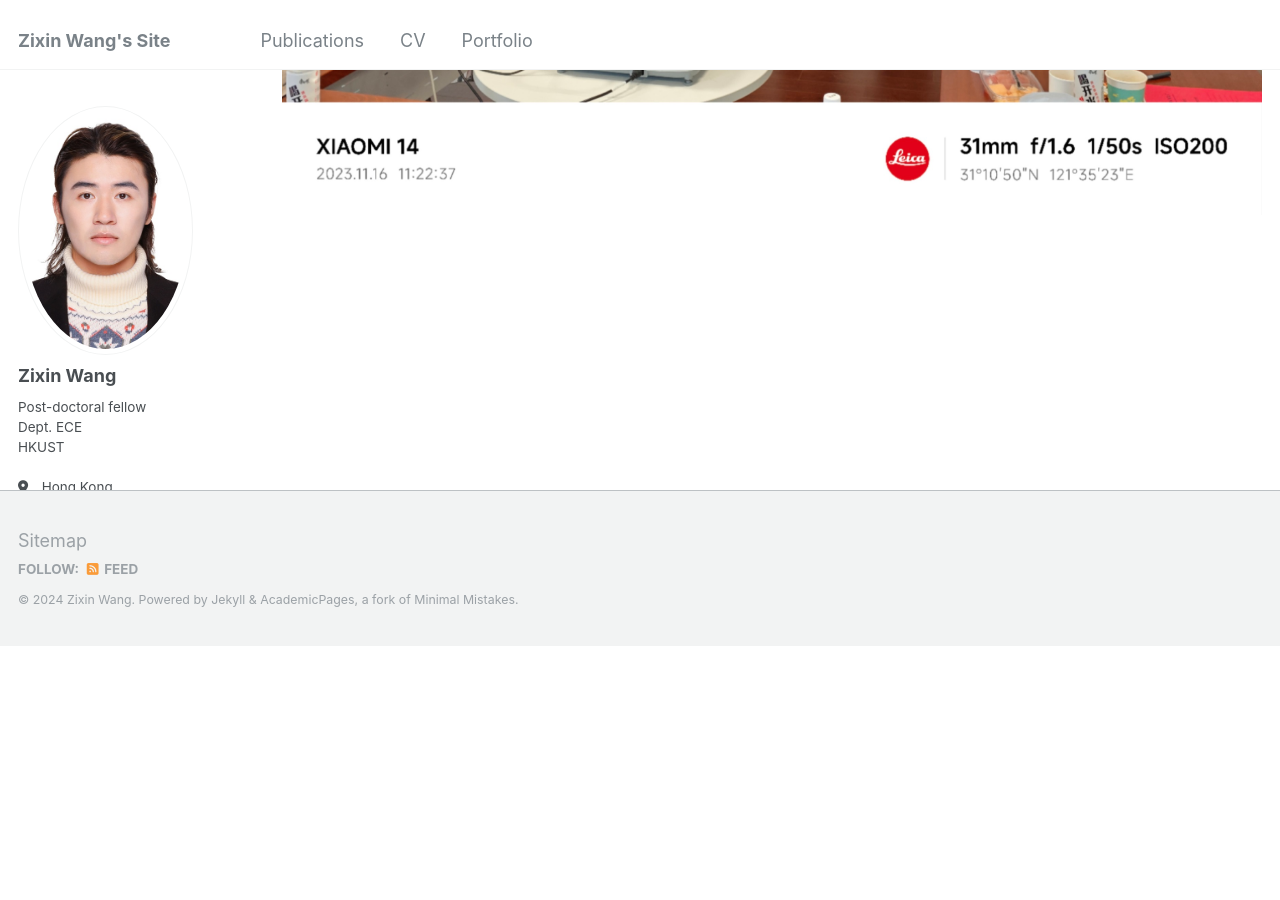
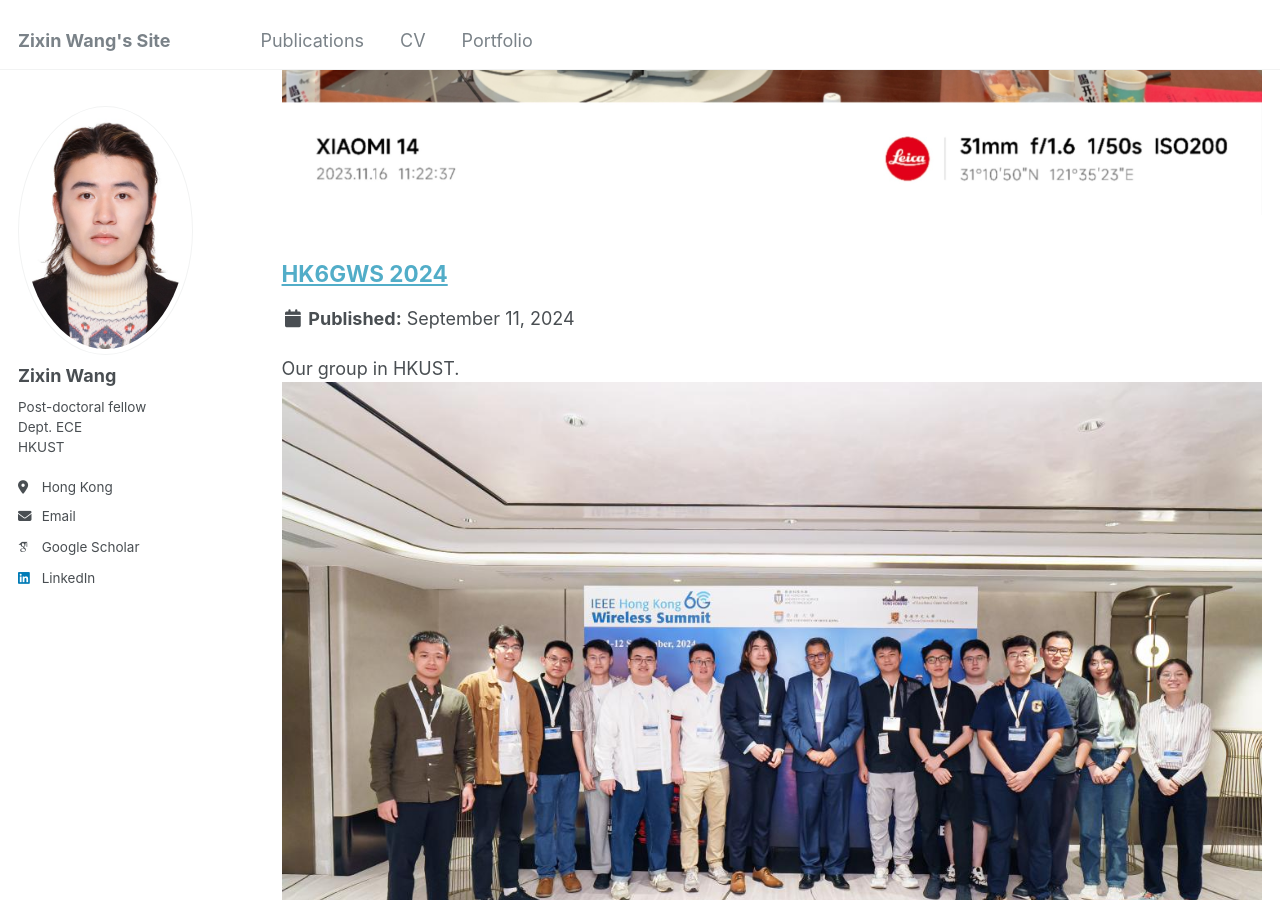
Before and after one commit to eewangzx/eewangzx.github.io, a Jekyll site: the page built from _pages/portfolio.html, in a window 1280 px wide and 900 px high, scrolled down 2251 px. Built offline with Jekyll 4.4.1, drawn with Linux system fonts in a browser that asks for light colours; some web fonts are replaced; before the commit the page ends 2896 px from its top, so only the background shows below that.

Commit message:
add HK6GWS

```diff
--- a/_config.yml
+++ b/_config.yml
@@ -32,7 +32,7 @@ author:
 
   # Academic websites
   # arxiv            : # URL - Update with the correct link to your profile
-  googlescholar    : "https://scholar.google.com/citations?user=hgyz-1MAAAAJ&hl=zh-TW"
+  googlescholar    : "https://scholar.google.com/citations?user=hgyz-1MAAAAJ&hl=zh-CN"
   # impactstory      : # URL
   # orcid            : "http://orcid.org/yourorcidurl"
   # semantic         : # URL
--- /dev/null
+++ b/_portfolio/portfolio-20240911.md
@@ -0,0 +1,6 @@
+---
+title: "HK6GWS 2024"
+excerpt: "Our group in HKUST. <br/><img src='/images/HK6gWS.jpg'>"
+collection: portfolio
+date: 2024-09-11
+---
```
Also changed, not shown: images/HK6gWS.jpg (added).
